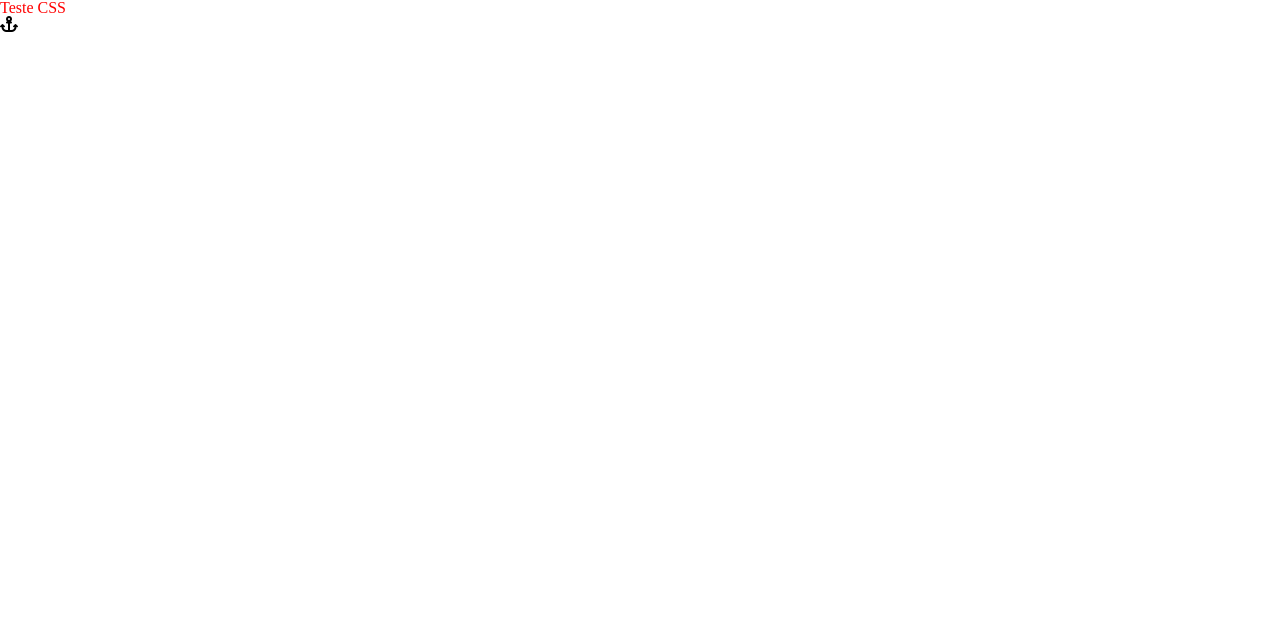
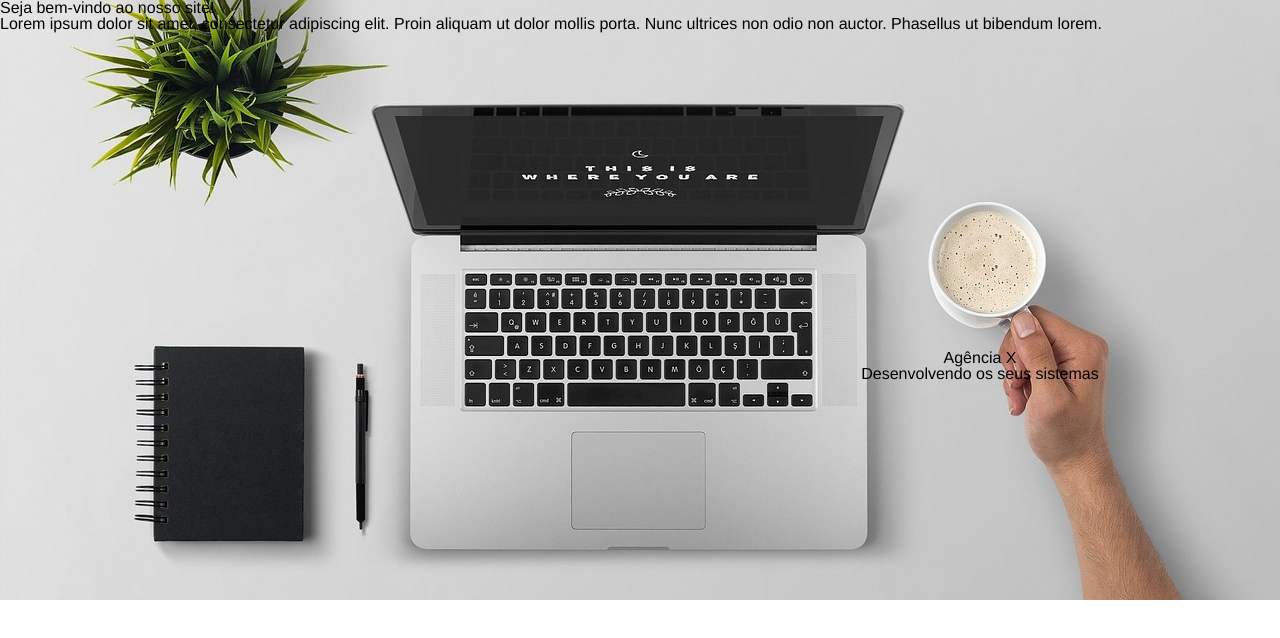
Before and after one commit to MarcosWinther/Project_Site_Web, a plain HTML site: page 2_Projeto_Base/index.html in a window 1280 px wide. Drawn offline with Linux system fonts and the light colour scheme.

Commit message:
Criado o HTML do header e iniciado o css do header

```diff
--- a/2_Projeto_Base/css/styles.css
+++ b/2_Projeto_Base/css/styles.css
@@ -1,3 +1,27 @@
-h1 {
-    color: red;
+/* general */
+html {
+    font-family: Helvetica, sans-serif;
 }
+
+/* header */
+.banner {
+    width: 100%;
+    height: 600px;
+    background-image: url(../img/capa2.jpg);
+    background-position: center;
+    position: relative;
+}
+
+.box-container {
+    width: 400px;
+    height: 200px;
+    text-align: center;
+    position: absolute;
+    right: 100px;
+    bottom: 250px;
+}
+
+.box-background {
+    width: 100%;
+    height: 100%;
+}
--- a/2_Projeto_Base/index.html
+++ b/2_Projeto_Base/index.html
@@ -10,7 +10,30 @@
         <script src="https://kit.fontawesome.com/a91be7530f.js" crossorigin="anonymous"></script>
     </head>
     <body>
-        <h1>Teste CSS</h1>
-        <i class="fa-solid fa-anchor"></i>
+        <div class="container">
+            <!-- Banner -->
+            <header>
+                <div class="banner">
+                    <div class="box-container">
+                        <div class="box-background"></div>
+                        <div class="box-banner-title">
+                            <h1>Agência X</h1>
+                            <p>Desenvolvendo os seus sistemas</p>
+                        </div>
+                    </div>
+                    <div class="company-info-container">
+                        <div class="company-info-background"></div>
+                        <div class="company-info-titlebox">
+                            <h2>Seja bem-vindo ao nosso site!</h2>
+                            <p>
+                                Lorem ipsum dolor sit amet, consectetur adipiscing elit.
+                                Proin aliquam ut dolor mollis porta. Nunc ultrices non odio
+                                non auctor. Phasellus ut bibendum lorem.
+                            </p>
+                        </div>
+                    </div>
+                </div>
+            </header>
+        </div>
     </body>
 </html>
```
